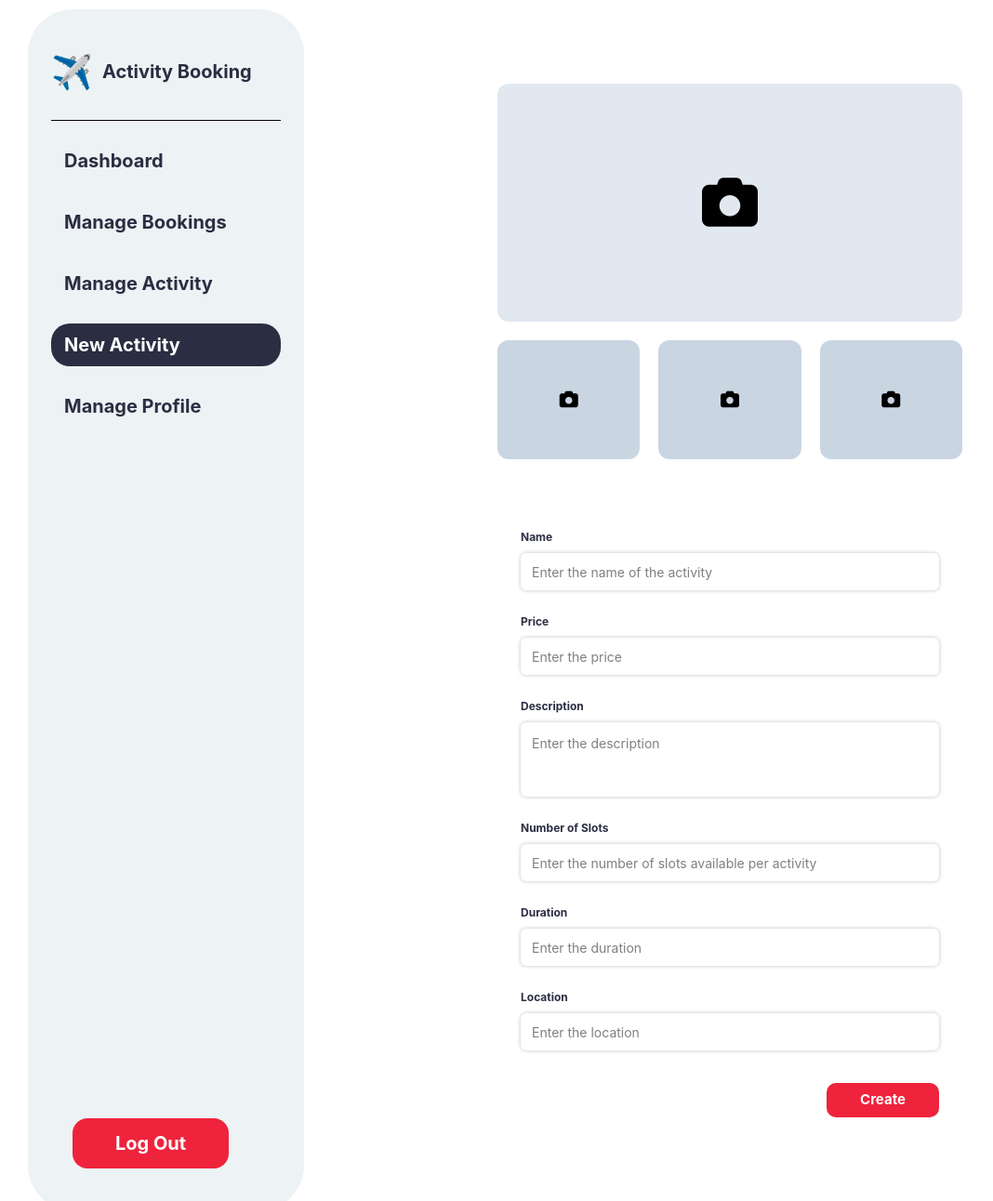
After one commit to itsSantoshkc/Activity-Booking-Platform, a PHP site: page /admin/newActivity.php in a window 1280 px wide. The commit adds this page. Shown: the whole page at 93% size, without its empty margins (0-1068 px from the left). Run offline with PHP 8.4, Linux system fonts and the light colour scheme; some libraries are stand-ins or nearby versions.

Commit message:
Sync changes

```diff
--- /dev/null
+++ b/admin/component/Sidebar.php
@@ -0,0 +1,85 @@
+  <!-- Sidebar -->
+
+  <style>
+      .sidebar {
+          width: 297px;
+          background: #EDF2F4;
+          border-radius: 48px;
+          height: 100vh;
+          padding: 40px 25px;
+          position: fixed;
+          margin: 10px 0 10px 30px;
+      }
+
+      .logo {
+          display: flex;
+          align-items: center;
+          gap: 10px;
+          margin-bottom: 25px;
+      }
+
+      .logo-text {
+          font-size: 20px;
+          font-weight: 700;
+          color: #2B2D42;
+      }
+
+      .plane {
+          font-size: 36px;
+      }
+
+      .nav-links {
+          list-style: none;
+          margin-top: 20px;
+      }
+
+      .nav-links li {
+          margin-bottom: 20px;
+      }
+
+      .nav-links a {
+          text-decoration: none;
+          font-size: 20px;
+          font-weight: 700;
+          color: #2B2D42;
+          padding: 8px 14px;
+          display: block;
+          border-radius: 20px;
+          transition: 0.3s;
+      }
+
+      .nav-links li.active a,
+      .nav-links a:hover {
+          background: #2B2D42;
+          color: #FFFFFF;
+      }
+
+      .logout-btn {
+          background: #EF233C;
+          color: #fff;
+          font-size: 20px;
+          font-weight: 700;
+          border: none;
+          padding: 12px 46px;
+          border-radius: 16px;
+          position: absolute;
+          bottom: 45px;
+          left: 48px;
+          cursor: pointer;
+      }
+  </style>
+  <nav class="sidebar">
+      <div class="logo">
+          <span class="plane">✈️</span>
+          <span class="logo-text">Activity Booking</span>
+      </div>
+      <hr>
+      <ul class="nav-links">
+          <li><a href="dashboard.html">Dashboard</a></li>
+          <li><a href="managebookings.html">Manage Bookings</a></li>
+          <li><a href="manageactivity.html">Manage Activity</a></li>
+          <li class="active"><a href="newactivity.html">New Activity</a></li>
+          <li><a href="manageadminprofile.html">Manage Profile</a></li>
+      </ul>
+      <button id="logoutBtn" class="logout-btn">Log Out</button>
+  </nav>
--- /dev/null
+++ b/admin/css/newactivity.css
@@ -0,0 +1,127 @@
+* {
+  margin: 0;
+  padding: 0;
+  box-sizing: border-box;
+  font-family: "Inter", sans-serif;
+}
+
+body {
+  background: #ffffff;
+  display: flex;
+}
+
+/* Sidebar */
+
+/* MAIN */
+.main {
+  margin-left: 320px;
+  padding-top: 90px;
+  padding-bottom: 90px;
+  padding-left: 0px;
+  padding-right: 0px;
+  width: calc(100% - 350px);
+  overflow-y: auto;
+  display: flex;
+  flex-direction: column;
+  align-items: center;
+  gap: 50px;
+}
+
+/* Image Upload Section */
+.image-section {
+  width: 586px;
+}
+
+.image-large,
+.img-box {
+  background: #00000033 center center no-repeat;
+  display: flex;
+  justify-content: center;
+  align-items: center;
+  background-size: 50px 50px;
+  color: #635d5de9;
+  cursor: pointer;
+}
+
+.image-large {
+  width: 100%;
+  height: 293px;
+  font-size: 64px;
+
+  border-radius: 25px;
+  margin-bottom: 10px;
+}
+
+.image-row {
+  display: flex;
+  width: 100%;
+  gap: 10px;
+}
+
+.img-box {
+  width: 33%;
+  height: 120px;
+  font-size: 32px;
+  border-radius: 20px;
+}
+
+/* Form */
+.activity-form {
+  width: 450px;
+  display: flex;
+  flex-direction: column;
+  gap: 25px;
+  margin: 25px auto 0 auto;
+}
+
+.field input,
+.field textarea {
+  padding: 12px 16px;
+  width: 100%;
+}
+
+.field {
+  display: flex;
+  flex-direction: column;
+  gap: 8px;
+}
+
+.field label {
+  font-weight: 700;
+  font-size: 12px;
+  color: #2b2d42;
+}
+
+.field input,
+.field textarea {
+  width: 100%;
+  padding: 12px;
+  border-radius: 6px;
+  border: none;
+  box-shadow: 0px 0px 4px #00000040;
+  font-size: 14px;
+  font-family: "Inter", sans-serif;
+}
+
+.field input {
+  height: 40px;
+}
+
+textarea {
+  height: 80px;
+  resize: none;
+}
+
+.create-btn {
+  background: #ef233c;
+  border: none;
+  width: 121px;
+  height: 37px;
+  border-radius: 10px;
+  font-size: 15px;
+  font-weight: 700;
+  color: white;
+  cursor: pointer;
+  margin-top: 10px;
+  align-self: flex-end;
+}
--- /dev/null
+++ b/admin/js/newactivity.js
@@ -0,0 +1,21 @@
+function handleSubmit(event) {
+  event.preventDefault();
+  console.log(event);
+}
+
+function handleImageChange(event) {
+  const label = event.target.parentElement;
+  const imgElement = label.children[1];
+  const imgFile = event.target.files[0];
+  const imgIcon = label.children[2];
+  if (!imgFile) {
+    return;
+  }
+  imgElement.src = URL.createObjectURL(imgFile);
+  if (imgElement.classList.contains("hidden")) {
+    imgElement.classList.toggle("hidden");
+    imgIcon.classList.toggle("fa-solid");
+    imgIcon.classList.toggle("hidden");
+    imgIcon.classList.toggle("fa-camera");
+  }
+}
--- /dev/null
+++ b/admin/newActivity.php
@@ -0,0 +1,92 @@
+<head>
+    <link rel="stylesheet" href="css/newactivity.css" />
+</head>
+<?php
+include("./component/Sidebar.php");
+include("../header.php");
+?>
+<form class="main" onsubmit="handleSubmit(event)">
+    <!-- <div class="image-section">
+          <div class="image-large" id="imgPreviewMain"><i class="fa-solid fa-camera"><input type="file" id="imageInput" accept="image/*" style="display: none;"></i></div>
+
+          <div class="image-row">
+              <input type="file" id="imageInput" accept="image/*" hidden></div>
+              <input type="file" id="imageInput" accept="image/*" hidden></div>
+              <input type="file" id="imageInput" accept="image/*" hidden></div>
+          </div> -->
+    <div class="flex justify-center w-[500px]">
+        <div class="grid grid-cols-3 gap-5 place-content-center  *:rounded-xl ">
+
+            <label for="img-1"
+                class="col-span-3 flex justify-center items-center w-[500px] h-64 bg-slate-200 cursor-pointer">
+                <input onchange="handleImageChange(event)" type="file" id="img-1" class="hidden">
+                <img class="w-full h-full object-cover rounded-xl hidden" src="" alt="">
+                <i class="fa-solid fa-camera text-6xl"></i>
+            </label>
+
+            <label for="img-2"
+                class="col-span-1 flex justify-center items-center h-32 bg-slate-300 cursor-pointer">
+                <input onchange="handleImageChange(event)" type="file" id="img-2" class="hidden">
+                <img class="w-full h-full object-cover rounded-xl hidden" src="" alt="">
+                <i class="fa-solid fa-camera text-xl"></i>
+            </label>
+
+            <label for="img-3"
+                class="col-span-1 flex justify-center items-center h-32 bg-slate-300 cursor-pointer">
+                <input onchange="handleImageChange(event)" type="file" id="img-3" class="hidden">
+                <img class="w-full h-full object-cover rounded-xl hidden" src="" alt="">
+                <i class="fa-solid fa-camera text-xl"></i>
+            </label>
+
+            <label for="img-4"
+                class="col-span-1 flex justify-center items-center h-32 bg-slate-300 cursor-pointer">
+                <input onchange="handleImageChange(event)" type="file" id="img-4" class="hidden">
+                <img class="w-full h-full object-cover rounded-xl hidden" src="" alt="">
+                <i class="fa-solid fa-camera text-xl"></i>
+            </label>
+
+        </div>
+    </div>
+
+
+
+    <div class="activity-form" id="activityForm">
+
+        <div class="field">
+            <label>Name</label>
+            <input type="text" id="name" placeholder="Enter the name of the activity">
+        </div>
+
+        <div class="field">
+            <label>Price</label>
+            <input type="number" id="price" placeholder="Enter the price">
+        </div>
+
+        <div class="field">
+            <label>Description</label>
+            <textarea id="description" placeholder="Enter the description"></textarea>
+        </div>
+
+        <div class="field">
+            <label>Number of Slots</label>
+            <input type="number" id="slots" placeholder="Enter the number of slots available per activity">
+        </div>
+
+        <div class="field">
+            <label>Duration</label>
+            <input type="text" id="duration" placeholder="Enter the duration">
+        </div>
+
+        <div class="field">
+            <label>Location</label>
+            <input type="text" id="location" placeholder="Enter the location">
+        </div>
+
+        <button type="submit" class="create-btn">Create</button>
+    </div>
+</form>
+
+<script src="./js/newactivity.js"></script>
+</body>
+
+</html>
--- a/header.php
+++ b/header.php
@@ -7,5 +7,7 @@
     <script src="https://cdn.jsdelivr.net/npm/@tailwindcss/browser@4"></script>
     <link rel="stylesheet" href="https://cdnjs.cloudflare.com/ajax/libs/font-awesome/4.7.0/css/font-awesome.min.css" />
 
+    <script src="https://kit.fontawesome.com/e07ff84049.js" crossorigin="anonymous"></script>
+
     <title>Trippie</title>
 </head>
--- a/home.php
+++ b/home.php
@@ -42,7 +42,7 @@ include("header.php");
 
   <div class="min-h-screen w-full flex items-center justify-center">
     <div
-      class="grid grid-cols-3 gap-5 w-3/4 place-items-center"
+      class="grid grid-cols-3 gap-x-24 gap-y-12 w-4/5 place-items-center"
       id="content"></div>
   </div>
 </body>
--- a/middleware/authMiddleware.php
+++ b/middleware/authMiddleware.php
@@ -1,4 +1,5 @@
 <?php
+include("conn.php");
 function isLoggedIn()
 {
     if (isset($_SESSION["userID"]) && !empty($_SESSION["userID"])) {
```
Also changed, not shown: components/Navbar.php (+4 -3 lines).
